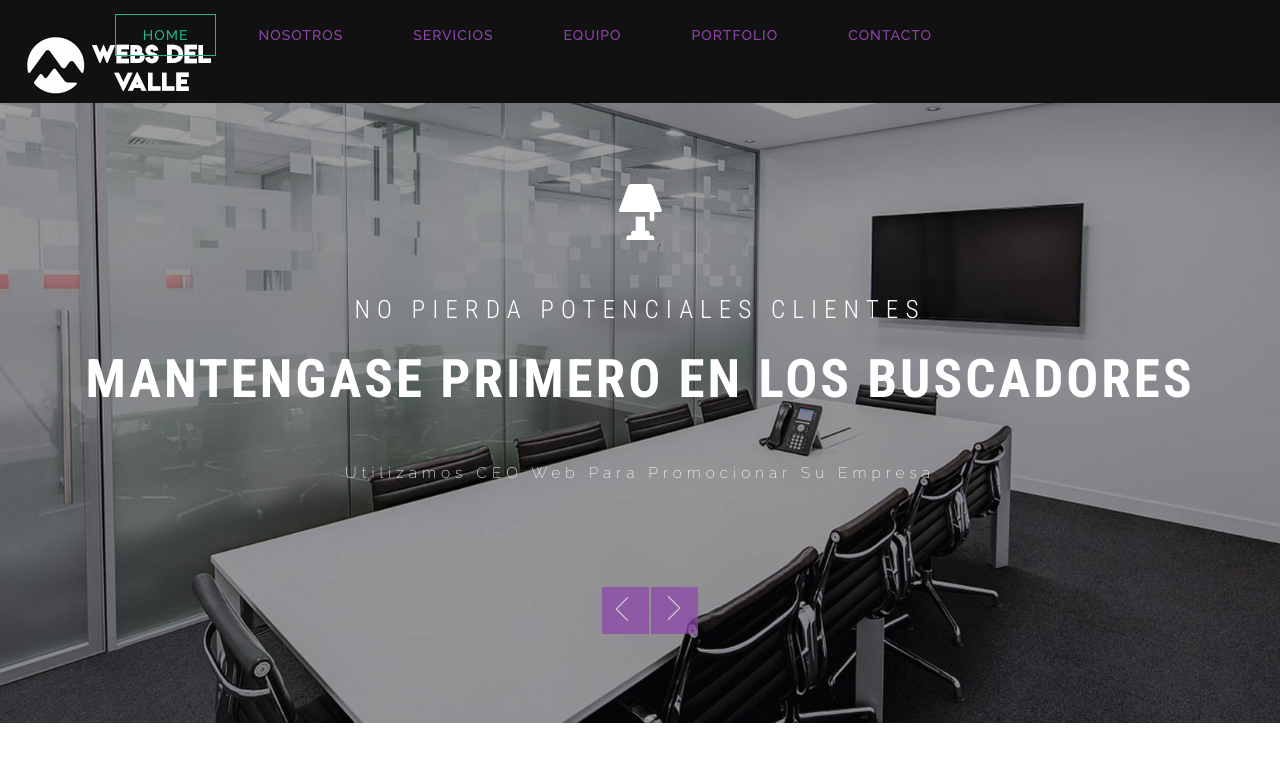
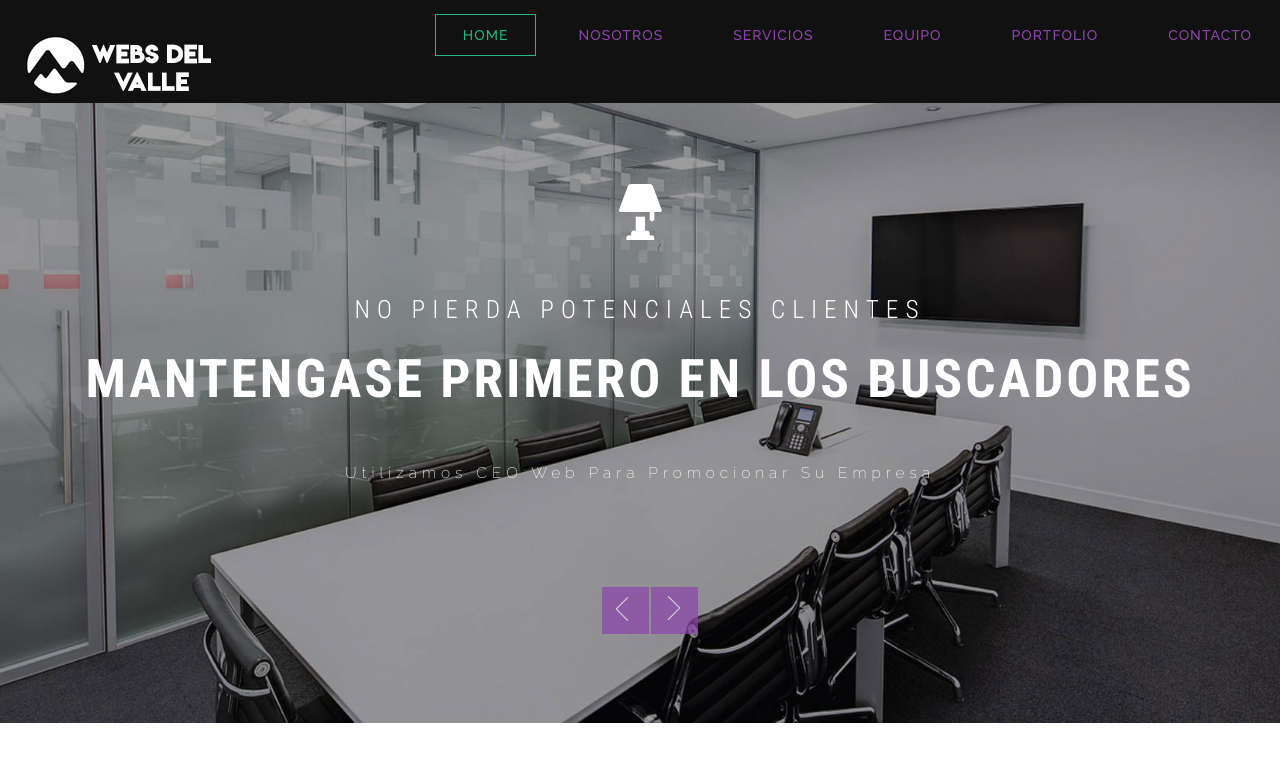
Before and after one commit to websdelvalle/websdelvalle, a plain HTML site: page index.html in a window 1280 px wide. Shown: the top 776 px of the page. Drawn offline with Linux system fonts and the light colour scheme.

Commit message:
ajustar nav flotante para que ocupe el 100%

```diff
--- a/index.html
+++ b/index.html
@@ -43,7 +43,7 @@ function hideURLbar(){ window.scrollTo(0,1); } </script>
 	</div>
 		<!-- navigation section -->
 		<div class="w3_navigation menu_main ">
-				<nav class="navbar navbar-default navbar-fixed-top navbar-right pull-right">
+				<nav class="navbar navbar-default navbar-fixed-top navbar-right pull-right" style="width: 100%;">
 					<div class="navbar-header navbar-left  ">
 						<button type="button" class="navbar-toggle collapsed" data-toggle="collapse" data-target="#bs-example-navbar-collapse-1">
 							<span class="sr-only">Toggle navigation</span>
```
